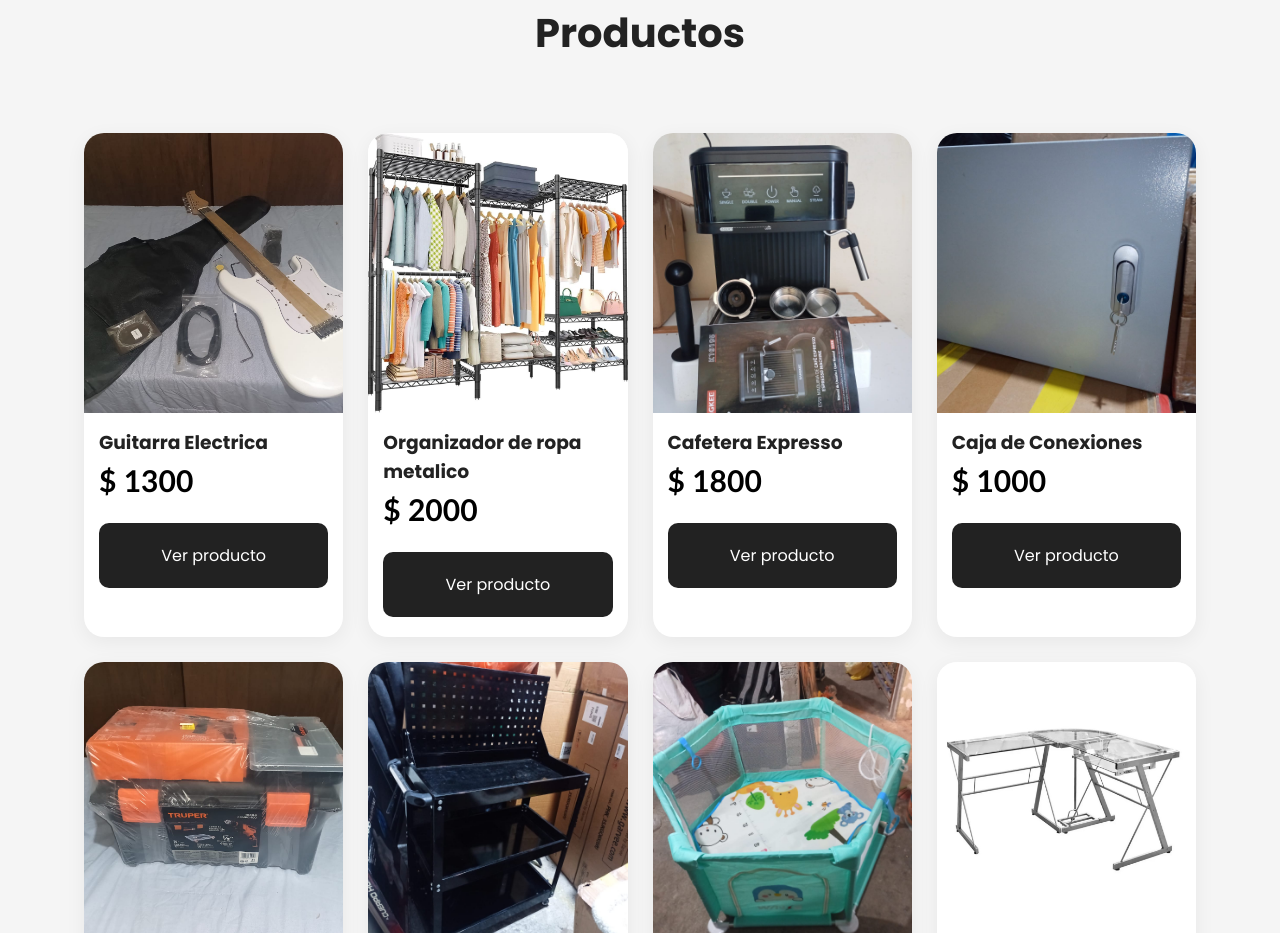
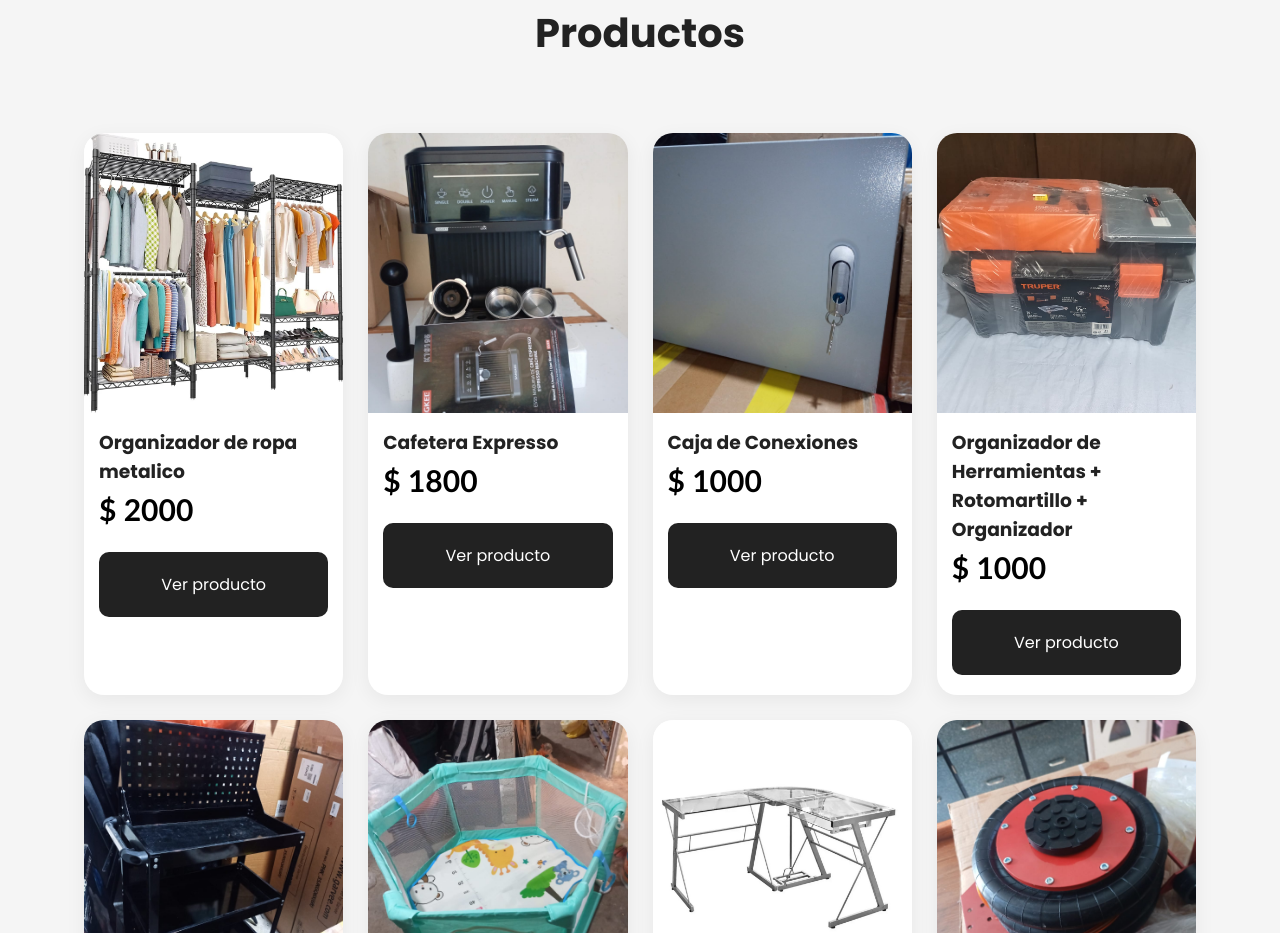
Before and after one commit to Gatologoinc/catalogo_gato, a plain HTML site: page index.html in a window 1280 px wide. Shown: the part 860-1793 px from the top of the page. Drawn offline with Linux system fonts and the light colour scheme.

Commit message:
Update index.html

```diff
--- a/index.html
+++ b/index.html
@@ -44,16 +44,6 @@
     <section class="products">
       <h2>Productos</h2>
       <div id="contenedor-producto" class="grid-producto">
-        <!-- PRODUCTO -->
-        <div class="product-card">
-          <img src="Sources/guitarra_electrica.jpg" />
-          <h3>Guitarra Electrica</h3>
-          <p class="preciotag">$ 1300</p>
-          <br />
-          <a href="detalle-producto.html?producto=guitarra_electrica">
-            <button>Ver producto</button>
-          </a>
-        </div>
         <!-- PRODUCTO -->
         <div class="product-card">
           <img src="Sources/perchero_metalico.jpg" />
```
